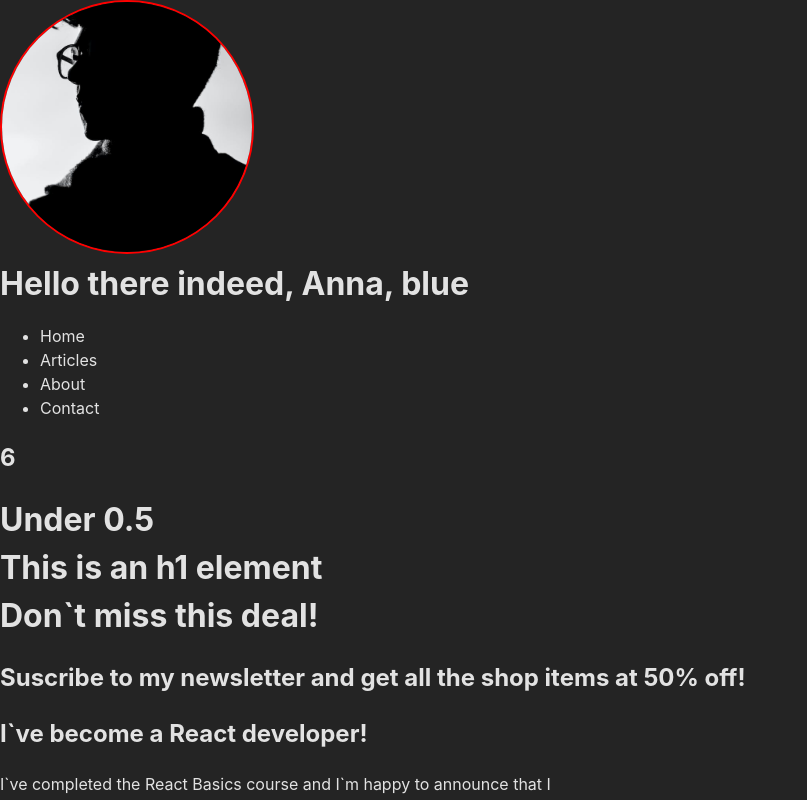
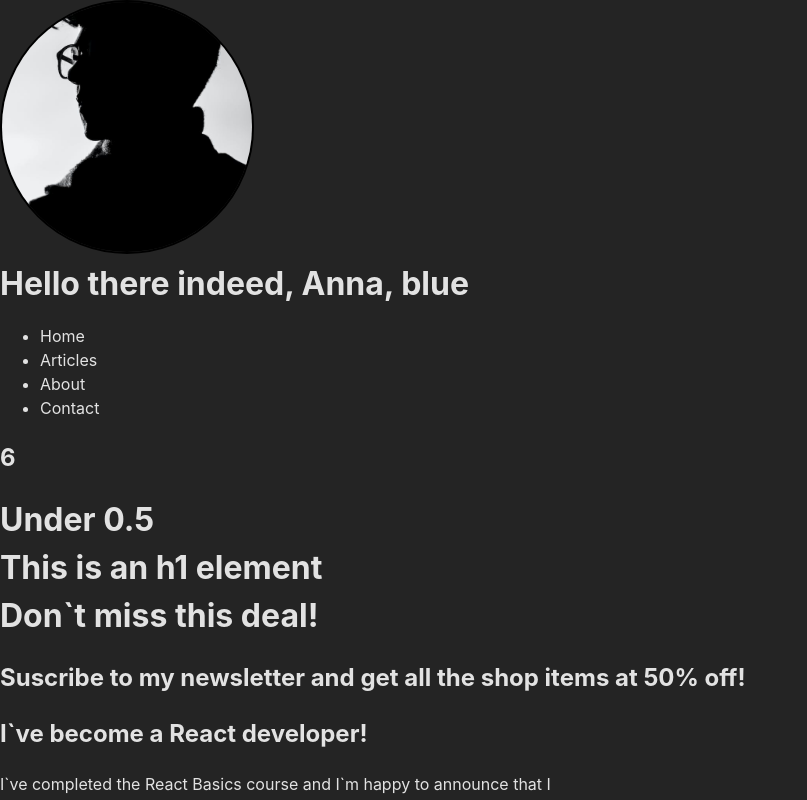
Before and after one commit to legodev/react, a React (Vite) app: page / in a window 1280 px wide. Shown: the top 800 px of the page, without its empty margins (0-807 px from the left). Built offline with nearby package versions, Linux system fonts and the light colour scheme.

Commit message:
added border to image

```diff
--- a/src/components/Image.jsx
+++ b/src/components/Image.jsx
@@ -1,7 +1,7 @@
 import avatar from '../assets/image.jpg'
 
 const styles = {
-  border: '2px solid red',
+  border: '2px solid #000',
   borderRadius: '900px',
   width: '250px',
   height: '250px',
```
